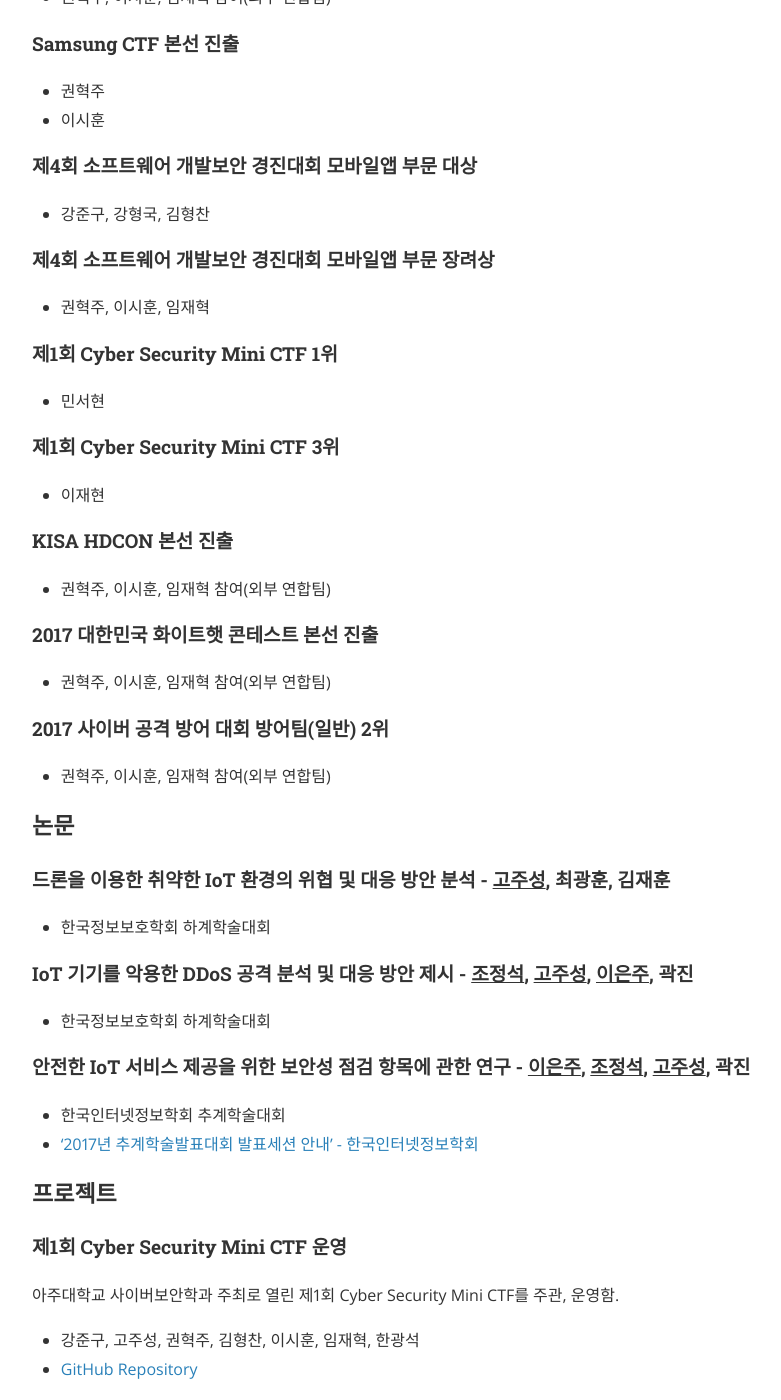
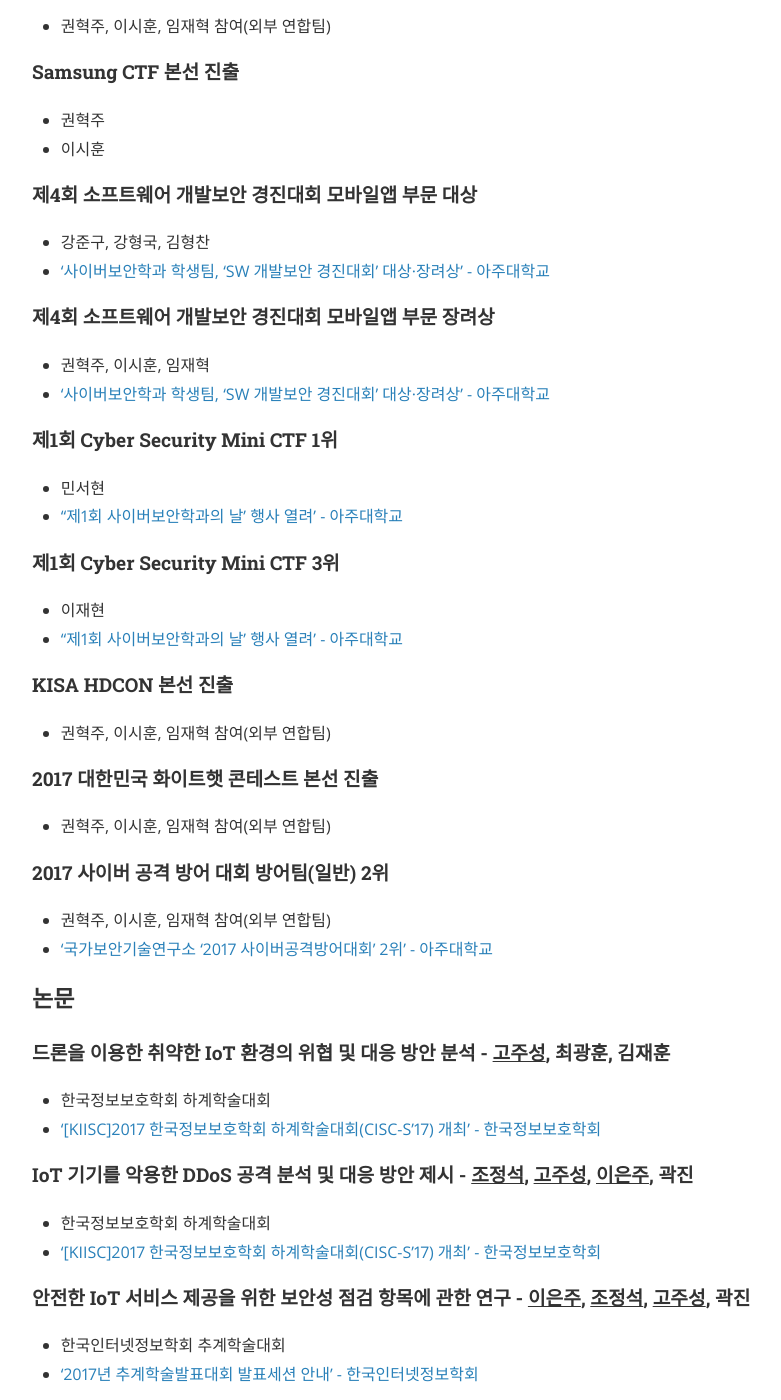
Before and after one commit to ajou-whois/ajou-whois.github.io, a Jekyll site: the page built from achievement.md, in a window 1280 px wide and 1400 px high, scrolled down 667 px. Shown: the whole window, without its empty margins (240-1021 px from the left). Built offline with Jekyll 4.4.1, drawn with Linux system fonts in a browser that asks for light colours; nearby versions of some CDN libraries; some of the changed text lies outside the part shown.

Commit message:
Update achievement

```diff
--- a/achievement.md
+++ b/achievement.md
@@ -17,6 +17,7 @@ Not Updated Yet
 #### 2017 국가암호공모전 장려상
 
 * 고주성, 권혁주, 조정석
+* ['사이버보안학과 학생팀, ‘2017 국가암호공모전’ 장려상' - 아주대학교](http://www.ajou.ac.kr/new/ajou/news.jsp?mode=view&article_no=169673)
 
 #### DEFCON CTF 본선 진출
 
@@ -30,18 +31,22 @@ Not Updated Yet
 #### 제4회 소프트웨어 개발보안 경진대회 모바일앱 부문 대상
 
 * 강준구, 강형국, 김형찬
+* ['사이버보안학과 학생팀, ‘SW 개발보안 경진대회’ 대상·장려상' - 아주대학교](http://www.ajou.ac.kr/new/ajou/news.jsp?mode=view&article_no=168366)
 
 #### 제4회 소프트웨어 개발보안 경진대회 모바일앱 부문 장려상
 
 * 권혁주, 이시훈, 임재혁
+* ['사이버보안학과 학생팀, ‘SW 개발보안 경진대회’ 대상·장려상' - 아주대학교](http://www.ajou.ac.kr/new/ajou/news.jsp?mode=view&article_no=168366)
 
 #### 제1회 Cyber Security Mini CTF 1위
 
 * 민서현
+* ['‘제1회 사이버보안학과의 날’ 행사 열려' - 아주대학교](http://www.ajou.ac.kr/new/ajou/news.jsp?mode=view&article_no=168775)
 
 #### 제1회 Cyber Security Mini CTF 3위
 
 * 이재현
+* ['‘제1회 사이버보안학과의 날’ 행사 열려' - 아주대학교](http://www.ajou.ac.kr/new/ajou/news.jsp?mode=view&article_no=168775)
 
 #### KISA HDCON 본선 진출
 
@@ -54,16 +59,19 @@ Not Updated Yet
 #### 2017 사이버 공격 방어 대회 방어팀(일반) 2위
 
 * 권혁주, 이시훈, 임재혁 참여(외부 연합팀)
+* ['국가보안기술연구소 ‘2017 사이버공격방어대회’ 2위' - 아주대학교](http://www.ajou.ac.kr/new/ajou/news.jsp?mode=view&article_no=170633)
 
 ### 논문
 
 #### 드론을 이용한 취약한 IoT 환경의 위협 및 대응 방안 분석 - <u>고주성</u>, 최광훈, 김재훈
 
 * 한국정보보호학회 하계학술대회
+* ['[KIISC]2017 한국정보보호학회 하계학술대회(CISC-S'17) 개최' - 한국정보보호학회](http://kcert.designq.kr/bbs/board.php?bo_table=s41&wr_id=105)
 
 #### IoT 기기를 악용한 DDoS 공격 분석 및 대응 방안 제시 - <u>조정석</u>, <u>고주성</u>, <u>이은주</u>, 곽진
 
 * 한국정보보호학회 하계학술대회
+* ['[KIISC]2017 한국정보보호학회 하계학술대회(CISC-S'17) 개최' - 한국정보보호학회](http://kcert.designq.kr/bbs/board.php?bo_table=s41&wr_id=105)
 
 #### 안전한 IoT 서비스 제공을 위한 보안성 점검 항목에 관한 연구 - <u>이은주</u>, <u>조정석</u>, <u>고주성</u>, 곽진
 
```
